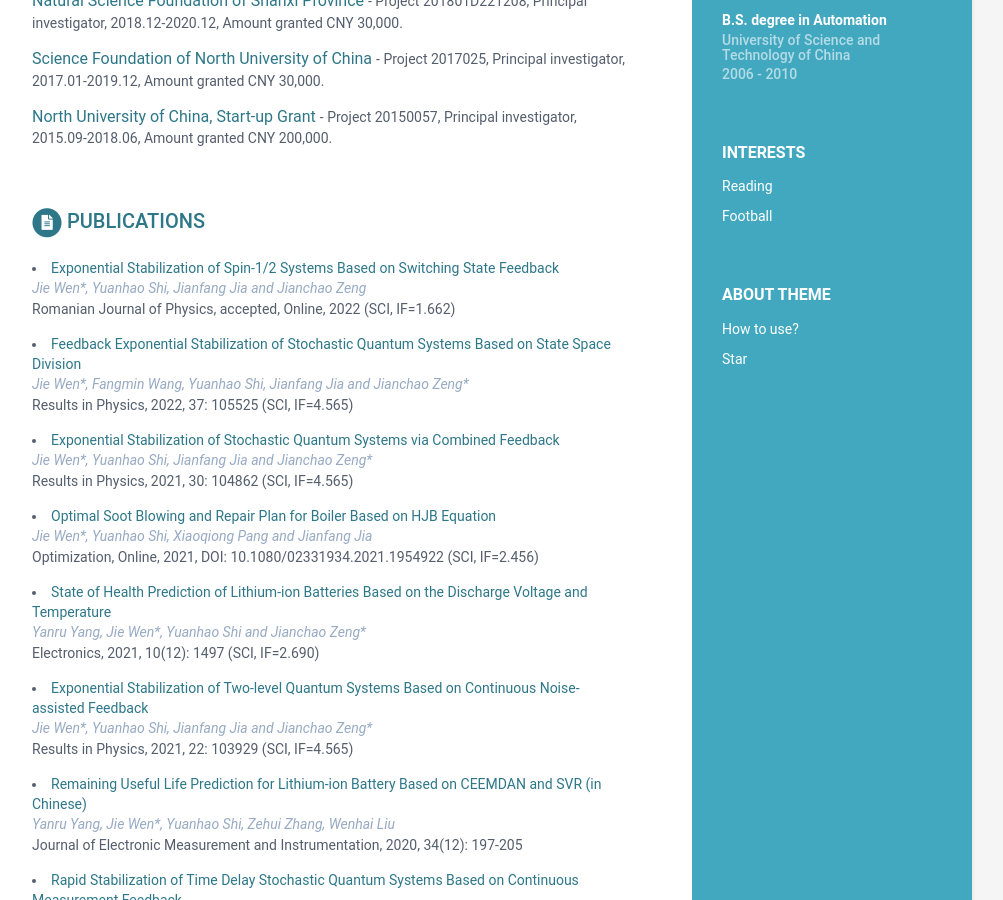
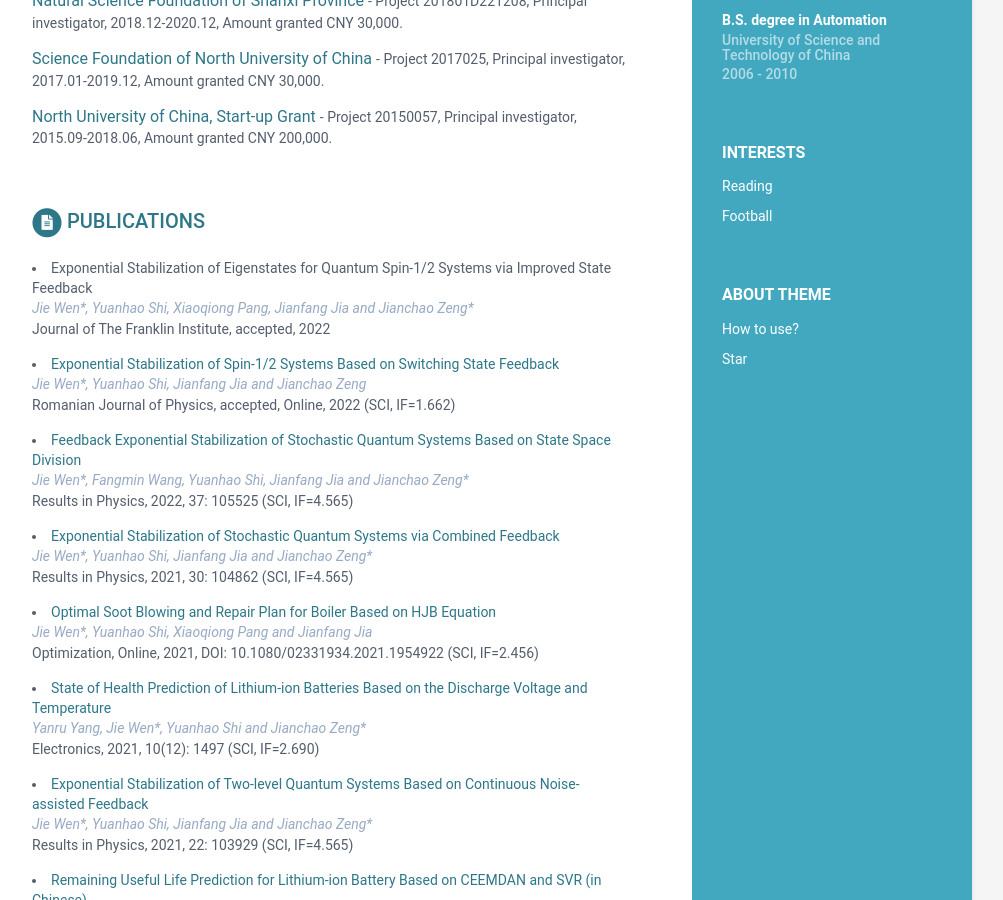
Before and after one commit to wenjie015/wenjie, a Jekyll site: the page built from index.html, in a window 1280 px wide and 900 px high, scrolled down 686 px. Shown: the whole window, without its empty margins (168-1171 px from the left). Built offline with Jekyll 4.4.1, drawn with Linux system fonts in a browser that asks for light colours.

Commit message:
Update data.yml

```diff
--- a/_data/data.yml
+++ b/_data/data.yml
@@ -61,10 +61,10 @@ publications:
        # authors: Jie Wen*, Yuanhao Shi, Xiaoqiong Pang, Jianfang Jia and Jianchao Zeng*
        # conference: "SIAM Journal on Control and Optimization, under review, 2021"
 
-     # - title: Exponential stabilization of eigenstates for quantum spin-1/2 systems via improved state feedback
-       # link:
-       # authors: Jie Wen*, Yuanhao Shi, Xiaoqiong Pang, Jianfang Jia and Jianchao Zeng*
-       # conference: "Journal of The Franklin Institute, under review, 2021"
+      - title: Exponential Stabilization of Eigenstates for Quantum Spin-1/2 Systems via Improved State Feedback
+        link:
+        authors: Jie Wen*, Yuanhao Shi, Xiaoqiong Pang, Jianfang Jia and Jianchao Zeng*
+        conference: "Journal of The Franklin Institute, accepted, 2022"
 
       - title: Exponential Stabilization of Spin-1/2 Systems Based on Switching State Feedback
         link:  https://rjp.nipne.ro/accepted_papers.html
```
